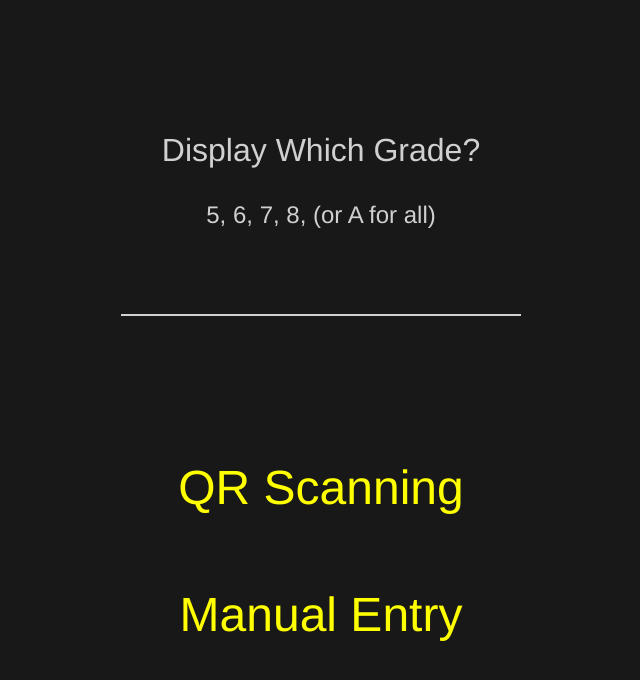
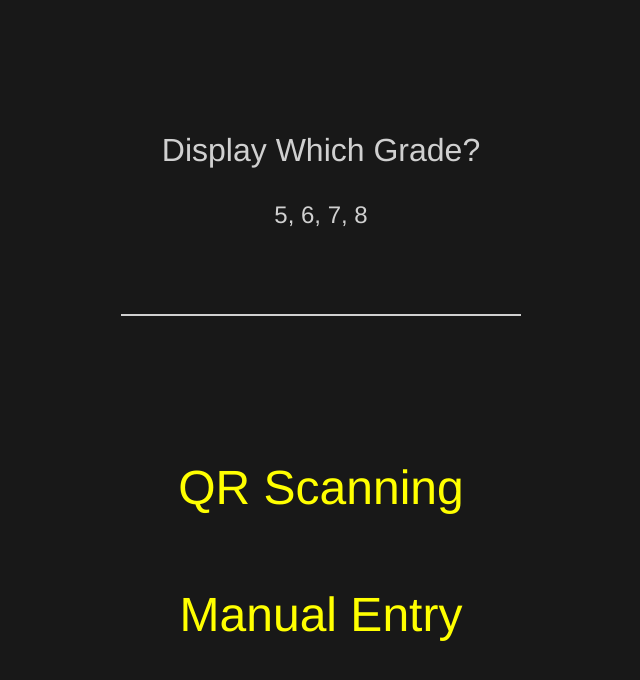
Before and after one commit to ritobanrc/RSAPickupManager, a website: page public/index.html in a window 1280 px wide. Shown: the whole page, without its empty margins (319-959 px from the left). Drawn offline with nearby package versions, Linux system fonts and the light colour scheme; no server answers.

Commit message:
removed all

```diff
--- a/public/index.html
+++ b/public/index.html
@@ -15,7 +15,7 @@
     <li class="login page">
       <div class="form">
         <h3 class="title">Display Which Grade?</h3>
-        <h4 class="subtitle">5, 6, 7, 8, (or A for all)</h4>
+        <h4 class="subtitle">5, 6, 7, 8</h4>
         <input class="usernameInput" type="text" maxlength="1" />
 
         <br>
```
